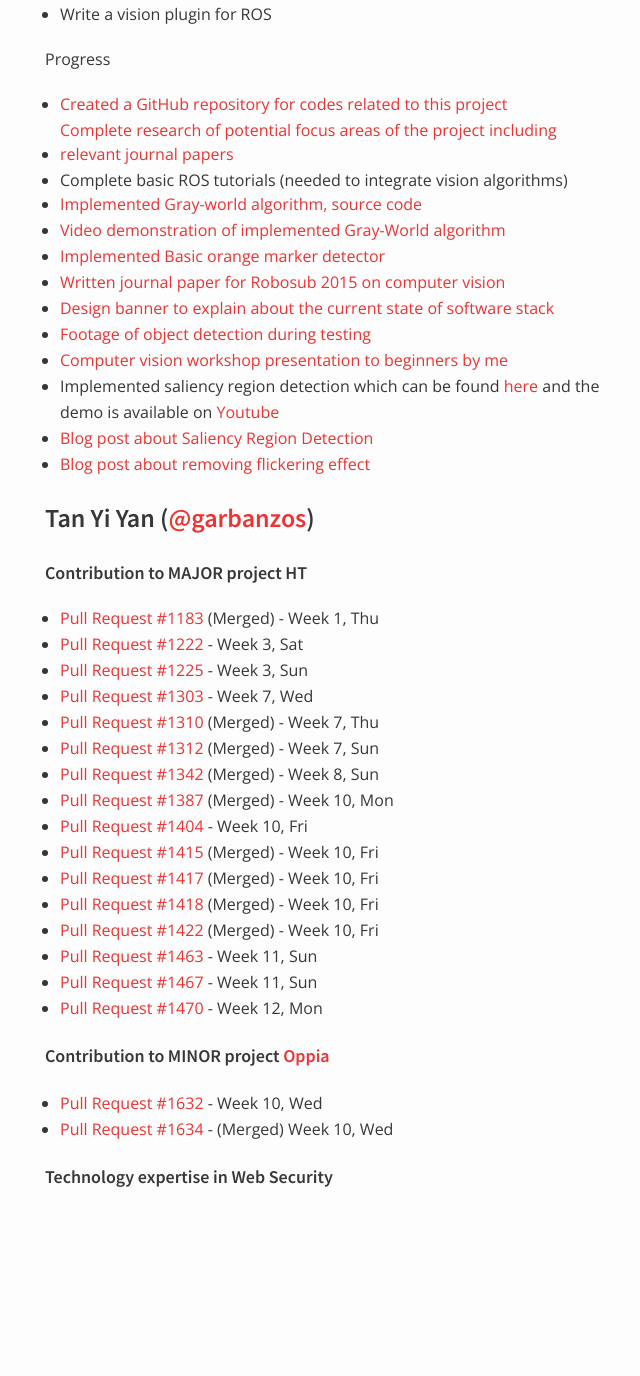
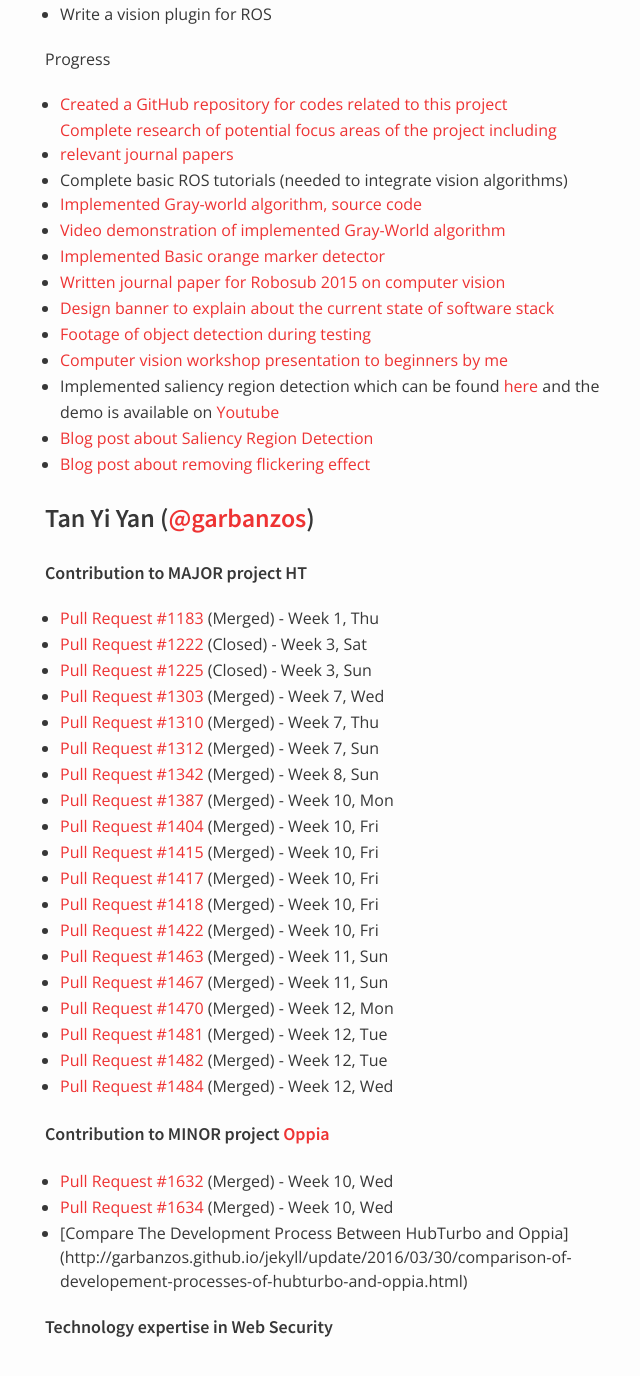
Before and after one commit to nus-oss/cs3281-AY1516S2-website, a Jekyll site: the page built from teams/hubturbo.md, in a window 1280 px wide and 1400 px high, scrolled down 6801 px. Shown: the top 1376 px of the window, without its empty margins (325-965 px from the left). Built offline with Jekyll 4.4.1, drawn with Linux system fonts in a browser that asks for light colours; before the commit the page ends 8051 px from its top, so only the background shows below that.

Commit message:
Update yiyan's progress

```diff
--- a/teams/hubturbo.md
+++ b/teams/hubturbo.md
@@ -281,25 +281,29 @@ Progress
 ##### Contribution to MAJOR project HT
 
 * [Pull Request #1183](https://github.com/HubTurbo/HubTurbo/pull/1183) (Merged) - Week 1, Thu
-* [Pull Request #1222](https://github.com/HubTurbo/HubTurbo/pull/1222) - Week 3, Sat
-* [Pull Request #1225](https://github.com/HubTurbo/HubTurbo/pull/1225) - Week 3, Sun
-* [Pull Request #1303](https://github.com/HubTurbo/HubTurbo/pull/1303) - Week 7, Wed
+* [Pull Request #1222](https://github.com/HubTurbo/HubTurbo/pull/1222) (Closed) - Week 3, Sat
+* [Pull Request #1225](https://github.com/HubTurbo/HubTurbo/pull/1225) (Closed) - Week 3, Sun
+* [Pull Request #1303](https://github.com/HubTurbo/HubTurbo/pull/1303) (Merged) - Week 7, Wed
 * [Pull Request #1310](https://github.com/HubTurbo/HubTurbo/pull/1310) (Merged) - Week 7, Thu
 * [Pull Request #1312](https://github.com/HubTurbo/HubTurbo/pull/1312) (Merged) - Week 7, Sun
 * [Pull Request #1342](https://github.com/HubTurbo/HubTurbo/pull/1342) (Merged) - Week 8, Sun
 * [Pull Request #1387](https://github.com/HubTurbo/HubTurbo/pull/1387) (Merged) - Week 10, Mon
-* [Pull Request #1404](https://github.com/HubTurbo/HubTurbo/pull/1404) - Week 10, Fri
+* [Pull Request #1404](https://github.com/HubTurbo/HubTurbo/pull/1404) (Merged) - Week 10, Fri
 * [Pull Request #1415](https://github.com/HubTurbo/HubTurbo/pull/1415) (Merged) - Week 10, Fri
 * [Pull Request #1417](https://github.com/HubTurbo/HubTurbo/pull/1417) (Merged) - Week 10, Fri
 * [Pull Request #1418](https://github.com/HubTurbo/HubTurbo/pull/1418) (Merged) - Week 10, Fri
 * [Pull Request #1422](https://github.com/HubTurbo/HubTurbo/pull/1422) (Merged) - Week 10, Fri
-* [Pull Request #1463](https://github.com/HubTurbo/HubTurbo/pull/1463) - Week 11, Sun
-* [Pull Request #1467](https://github.com/HubTurbo/HubTurbo/pull/1467) - Week 11, Sun
-* [Pull Request #1470](https://github.com/HubTurbo/HubTurbo/pull/1470) - Week 12, Mon
+* [Pull Request #1463](https://github.com/HubTurbo/HubTurbo/pull/1463) (Merged) - Week 11, Sun
+* [Pull Request #1467](https://github.com/HubTurbo/HubTurbo/pull/1467) (Merged) - Week 11, Sun
+* [Pull Request #1470](https://github.com/HubTurbo/HubTurbo/pull/1470) (Merged) - Week 12, Mon
+* [Pull Request #1481](https://github.com/HubTurbo/HubTurbo/pull/1481) (Merged) - Week 12, Tue
+* [Pull Request #1482](https://github.com/HubTurbo/HubTurbo/pull/1482) (Merged) - Week 12, Tue
+* [Pull Request #1484](https://github.com/HubTurbo/HubTurbo/pull/1484) (Merged) - Week 12, Wed
 
 ##### Contribution to MINOR project [Oppia](https://github.com/oppia/oppia)
 
-* [Pull Request #1632](https://github.com/oppia/oppia/pull/1632) - Week 10, Wed
-* [Pull Request #1634](https://github.com/oppia/oppia/pull/1634) - (Merged) Week 10, Wed
+* [Pull Request #1632](https://github.com/oppia/oppia/pull/1632) (Merged) - Week 10, Wed
+* [Pull Request #1634](https://github.com/oppia/oppia/pull/1634) (Merged) - Week 10, Wed
+* [Compare The Development Process Between HubTurbo and Oppia] (http://garbanzos.github.io/jekyll/update/2016/03/30/comparison-of-developement-processes-of-hubturbo-and-oppia.html)
 
 ##### Technology expertise in Web Security
```
